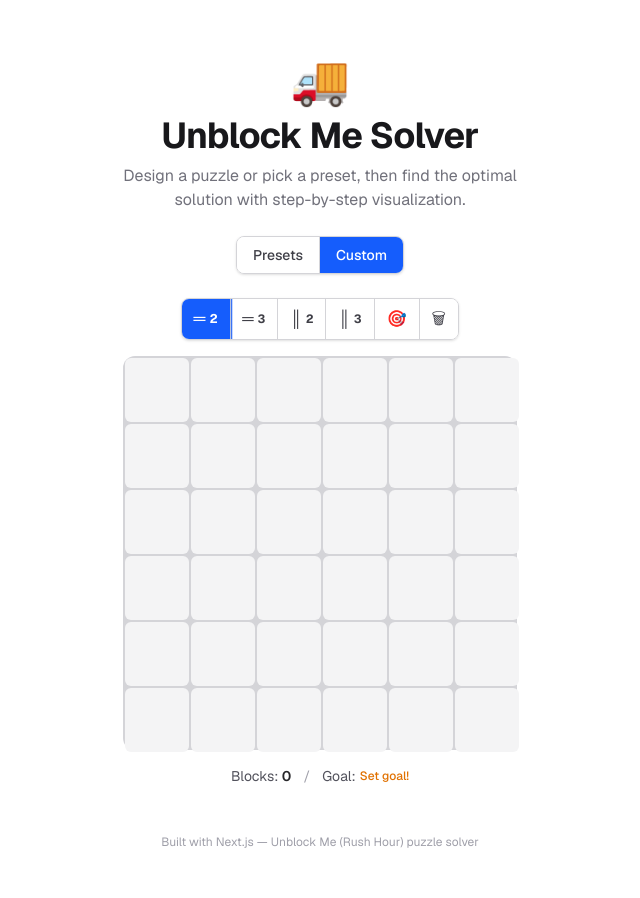
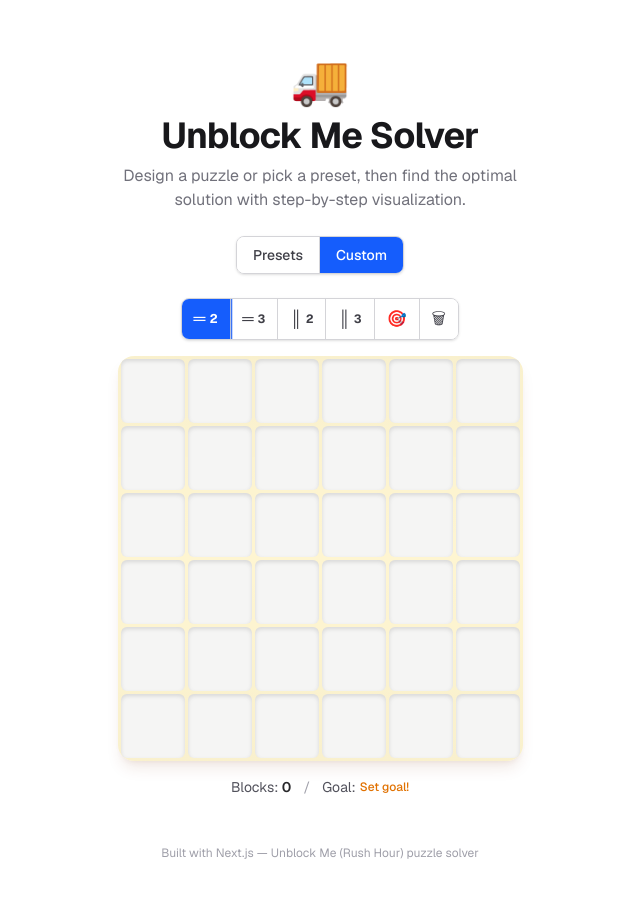
Before and after one commit to Kingsley1116/unblock-me-solver, a Next.js app: page / in a window 1280 px wide. Both pictures are taken after a click on the button "Custom". Shown: the top 898 px of the page, without its empty margins (320-960 px from the left). Built offline with nearby package versions, Linux system fonts and the light colour scheme.

Commit message:
Add 3D block visuals and wooden board surface
Redesign the board with warm amber tones, 3D bevel gradients on blocks,
recessed empty cells, and a bounce-animated exit arrow. Fix container
size calculation for the new grid gap/padding values.

```diff
--- a/src/app/globals.css
+++ b/src/app/globals.css
@@ -45,6 +45,20 @@ body {
   }
 }
 
+@keyframes bounce-arrow {
+  0%,
+  100% {
+    transform: translateX(0);
+  }
+  50% {
+    transform: translateX(6px);
+  }
+}
+
+.animate-bounce-arrow {
+  animation: bounce-arrow 1.2s ease-in-out infinite;
+}
+
 @keyframes pulse-glow {
   0%,
   100% {
--- a/src/components/board.tsx
+++ b/src/components/board.tsx
@@ -2,7 +2,7 @@
 
 import React from 'react';
 import { Block } from '@/lib/types';
-import { getBlockColor, getBlockShadow } from './color-utils';
+import { getBlockColor, getBlockGradient } from './color-utils';
 
 const BOARD_SIZE = 6;
 
@@ -95,18 +95,22 @@ export function Board({
 
   return (
     <div
-      className="relative select-none"
-      style={{ width: cellSize * BOARD_SIZE + 10, height: cellSize * BOARD_SIZE + 10 }}
+      className="relative select-none rounded-2xl shadow-lg shadow-amber-900/10 dark:shadow-black/30"
+      style={{
+        width: cellSize * BOARD_SIZE + (BOARD_SIZE - 1) * 3 + 2 * 3,
+        height: cellSize * BOARD_SIZE + (BOARD_SIZE - 1) * 3 + 2 * 3,
+      }}
     >
-      {/* Board background / grid lines */}
+      {/* Board surface with wooden-toned grid lines */}
       <div
-        className="absolute inset-0 rounded-xl bg-zinc-300 dark:bg-zinc-600"
+        className="absolute inset-0 rounded-2xl bg-amber-100/80 dark:bg-amber-900/30"
         style={{
           display: 'grid',
           gridTemplateColumns: `repeat(${BOARD_SIZE}, ${cellSize}px)`,
           gridTemplateRows: `repeat(${BOARD_SIZE}, ${cellSize}px)`,
-          gap: '2px',
-          padding: '2px',
+          gap: '3px',
+          padding: '3px',
+          backgroundImage: `linear-gradient(0deg, rgba(0,0,0,0.02) 0%, transparent 50%, rgba(0,0,0,0.02) 100%)`,
         }}
       >
         {Array.from({ length: BOARD_SIZE }, (_, row) =>
@@ -118,36 +122,40 @@ export function Board({
             const isExit = isGoalExit(row, col);
             const isPreview = previewSet.has(`${row},${col}`);
 
-            let cellBg = 'bg-zinc-100 dark:bg-zinc-800';
+            let cellBg = 'bg-stone-100 dark:bg-stone-800';
+            let cellExtraClasses = '';
             if (block) {
               cellBg = getBlockColor(block.id, block.isGoal);
             }
             if (isPreview && !block) {
               cellBg = previewBlockId
                 ? getBlockColor(previewBlockId, false)
-                : 'bg-blue-400/40';
+                : 'bg-amber-400/40';
+            }
+            // Empty cells get a recessed look
+            if (!block && !isPreview) {
+              cellExtraClasses = 'shadow-[inset_0_2px_4px_rgba(0,0,0,0.12)]';
             }
 
-            let shadowClass = '';
-            if (block) {
-              shadowClass = getBlockShadow(block.id, block.isGoal);
-            }
+            // Build inline gradient style for blocks
+            const blockGradientStyle: React.CSSProperties =
+              block ? getBlockGradient(block.id, block.isGoal) : {};
 
             return (
               <div
                 key={`${row}-${col}`}
                 className={`
-                  ${cellBg}
+                  ${block ? '' : cellBg}
+                  ${cellExtraClasses}
                   ${rounding}
-                  ${shadowClass}
                   flex items-center justify-center relative
                   ${animated ? 'transition-all duration-300' : ''}
                   ${block ? 'cursor-pointer hover:brightness-110' : ''}
-                  ${isHighlighted ? 'ring-2 ring-white ring-offset-1 ring-offset-zinc-400 dark:ring-offset-zinc-600 z-10 scale-105' : ''}
-                  ${isPreview && !block ? 'opacity-60 ring-1 ring-blue-400 dark:ring-blue-300' : ''}
-                  ${isExit && !block ? 'border-2 border-dashed border-zinc-400 dark:border-zinc-500 bg-transparent' : ''}
+                  ${isHighlighted ? 'ring-2 ring-amber-400 ring-offset-1 ring-offset-amber-100 dark:ring-offset-amber-900/50 z-10 scale-105' : ''}
+                  ${isPreview && !block ? 'opacity-60 ring-1 ring-amber-400 dark:ring-amber-300' : ''}
+                  ${isExit && !block ? 'border-2 border-dashed border-amber-400 dark:border-amber-500 bg-transparent' : ''}
                 `}
-                style={{ width: cellSize, height: cellSize }}
+                style={{ width: cellSize, height: cellSize, ...blockGradientStyle }}
                 onClick={() => onClickCell?.(row, col)}
                 onMouseEnter={() => onHoverCell?.(row, col)}
                 onMouseLeave={() => onLeaveCell?.()}
@@ -158,7 +166,7 @@ export function Board({
                   </span>
                 )}
                 {isExit && !block && (
-                  <span className="text-zinc-400 dark:text-zinc-500 text-lg font-bold select-none pointer-events-none">
+                  <span className="text-amber-400 dark:text-amber-500 text-lg font-bold select-none pointer-events-none">
                     &rarr;
                   </span>
                 )}
@@ -176,10 +184,10 @@ export function Board({
       {/* Exit arrow outside the board */}
       {goalBlock && goalBlock.orientation === 'horizontal' && (
         <div
-          className="absolute flex items-center justify-center text-zinc-400 dark:text-zinc-500 font-bold text-xl animate-pulse"
+          className="absolute flex items-center justify-center text-amber-500 dark:text-amber-400 font-bold text-xl animate-bounce-arrow"
           style={{
             right: -(cellSize * 0.6),
-            top: goalBlock.row * cellSize + (cellSize / 2) - 12 + (goalBlock.row + 1) * 2,
+            top: goalBlock.row * cellSize + (cellSize / 2) - 12 + (goalBlock.row + 1) * 3,
             width: cellSize * 0.5,
             height: cellSize,
           }}
--- a/src/components/color-utils.ts
+++ b/src/components/color-utils.ts
@@ -1,5 +1,7 @@
+import type { CSSProperties } from 'react';
+
 const BLOCK_COLORS = [
-  'bg-red-500',
+  'bg-rose-500',
   'bg-blue-500',
   'bg-green-500',
   'bg-yellow-500',
@@ -10,11 +12,11 @@ const BLOCK_COLORS = [
   'bg-indigo-500',
   'bg-cyan-500',
   'bg-lime-500',
-  'bg-rose-500',
+  'bg-amber-500',
 ] as const;
 
 const BLOCK_SHADOWS = [
-  'shadow-red-800',
+  'shadow-rose-800',
   'shadow-blue-800',
   'shadow-green-800',
   'shadow-yellow-800',
@@ -25,8 +27,36 @@ const BLOCK_SHADOWS = [
   'shadow-indigo-800',
   'shadow-cyan-800',
   'shadow-lime-800',
-  'shadow-rose-800',
+  'shadow-amber-800',
 ] as const;
+
+/** Hex color definitions for inline gradient generation. Index 0 is the goal-block color. */
+const COLOR_HEX: Array<{ base: string; light: string; dark: string }> = [
+  // Rose — goal block
+  { base: '#f43f5e', light: '#fb7185', dark: '#be123c' },
+  // Blue
+  { base: '#3b82f6', light: '#60a5fa', dark: '#1d4ed8' },
+  // Green
+  { base: '#22c55e', light: '#4ade80', dark: '#15803d' },
+  // Yellow
+  { base: '#eab308', light: '#facc15', dark: '#a16207' },
+  // Purple
+  { base: '#a855f7', light: '#c084fc', dark: '#7e22ce' },
+  // Orange
+  { base: '#f97316', light: '#fb923c', dark: '#c2410c' },
+  // Teal
+  { base: '#14b8a6', light: '#2dd4bf', dark: '#0f766e' },
+  // Pink
+  { base: '#ec4899', light: '#f472b6', dark: '#be185d' },
+  // Indigo
+  { base: '#6366f1', light: '#818cf8', dark: '#3730a3' },
+  // Cyan
+  { base: '#06b6d4', light: '#22d3ee', dark: '#0e7490' },
+  // Lime
+  { base: '#84cc16', light: '#a3e635', dark: '#4d7c0f' },
+  // Amber
+  { base: '#f59e0b', light: '#fbbf24', dark: '#b45309' },
+];
 
 export function getBlockColor(blockId: number, isGoal: boolean): string {
   if (isGoal) return BLOCK_COLORS[0];
@@ -40,6 +70,27 @@ export function getBlockShadow(blockId: number, isGoal: boolean): string {
 
 export function getBlockName(blockId: number, isGoal: boolean): string {
   if (isGoal) return 'red car';
-  const names = ['Blue', 'Green', 'Yellow', 'Purple', 'Orange', 'Teal', 'Pink', 'Indigo', 'Cyan', 'Lime', 'Rose'];
+  const names = ['Blue', 'Green', 'Yellow', 'Purple', 'Orange', 'Teal', 'Pink', 'Indigo', 'Cyan', 'Lime', 'Amber'];
   return names[(blockId % (names.length - 1)) + 1] + ' block';
 }
+
+/**
+ * Returns an inline style object with a 3D bevel gradient and inner shadow
+ * for a block cell. The goal block receives a special glow treatment.
+ */
+export function getBlockGradient(blockId: number, isGoal: boolean): CSSProperties {
+  const idx = isGoal ? 0 : (blockId % (COLOR_HEX.length - 1)) + 1;
+  const h = COLOR_HEX[idx];
+
+  if (isGoal) {
+    return {
+      background: `linear-gradient(135deg, ${h.light} 0%, ${h.base} 35%, ${h.dark} 100%)`,
+      boxShadow: `inset 1px 1px 0 ${h.light}99, inset -2px -2px 4px ${h.dark}66, 0 0 10px ${h.base}40`,
+    };
+  }
+
+  return {
+    background: `linear-gradient(135deg, ${h.light} 0%, ${h.base} 45%, ${h.dark} 100%)`,
+    boxShadow: `inset 1px 1px 0 ${h.light}66, inset -2px -2px 4px ${h.dark}33`,
+  };
+}
```
